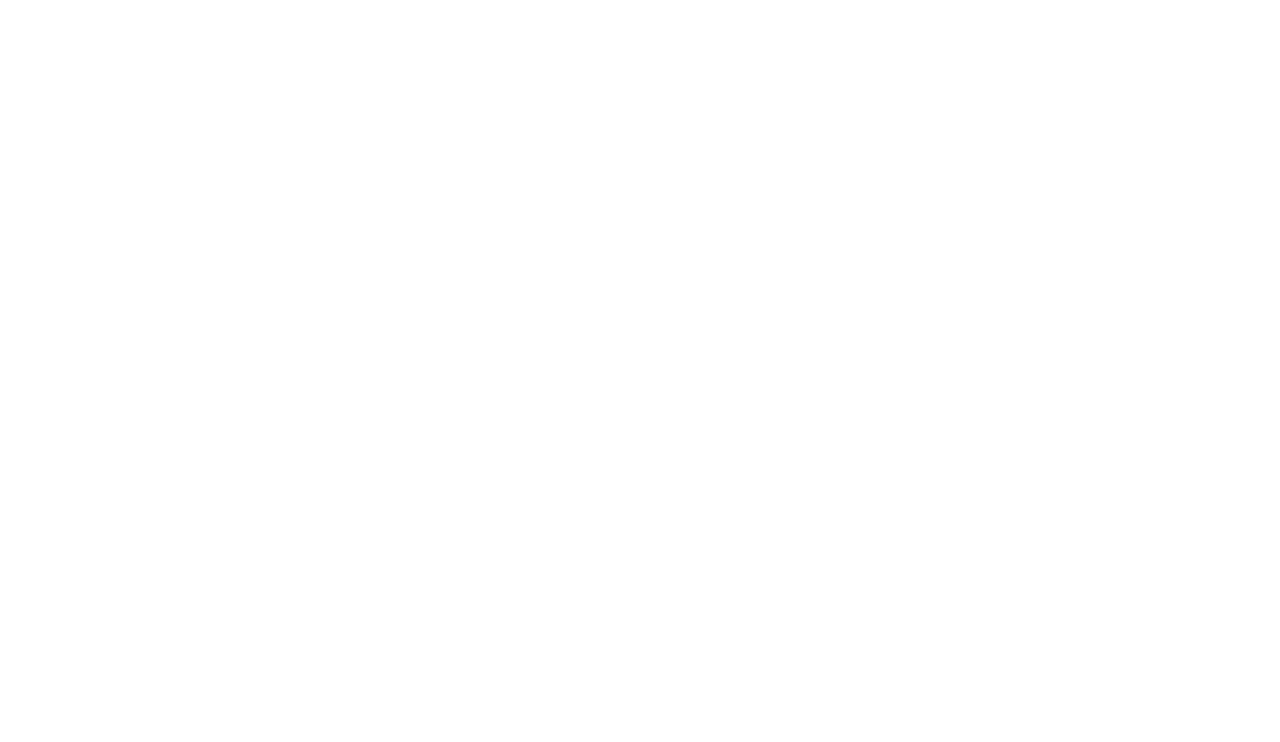
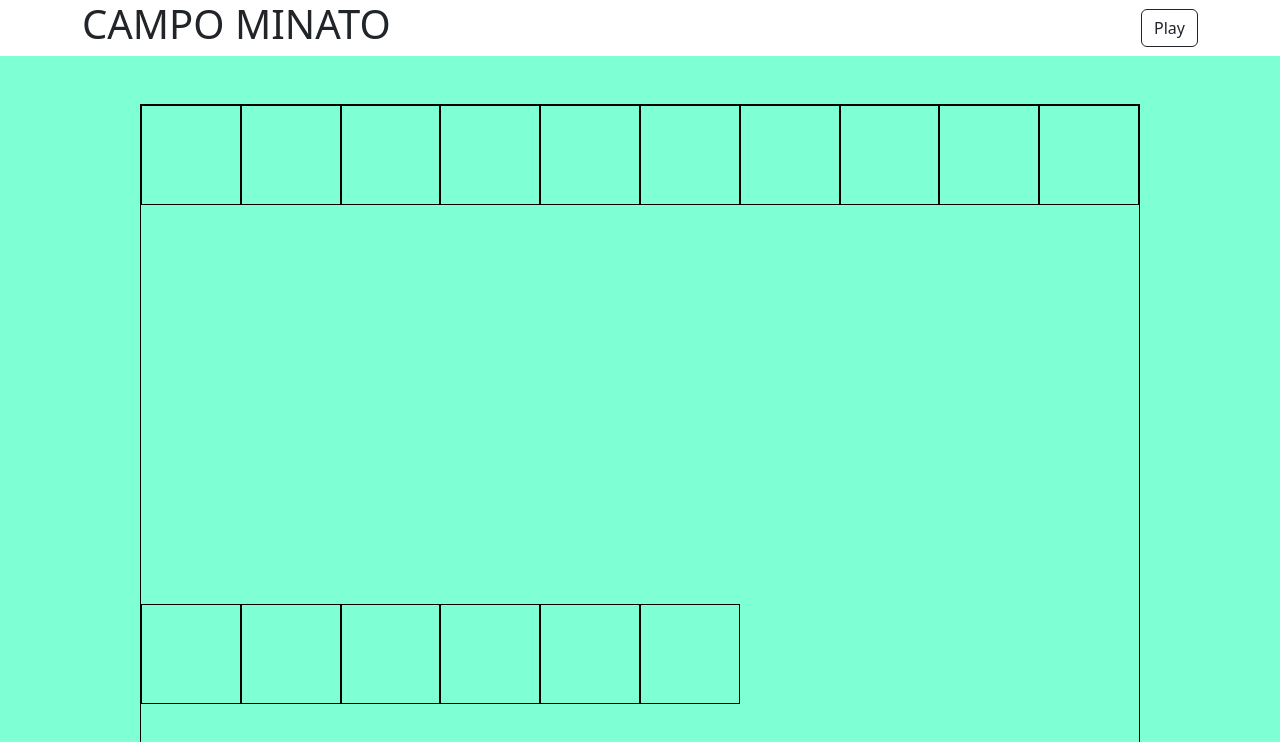
Before and after one commit to GabrieleRizzo19/js-campominato-grid, a plain HTML site: page index.html in a window 1280 px wide. Shown: the top 742 px of the page. Drawn offline with nearby package versions, Linux system fonts and the light colour scheme.

Commit message:
grid element added

```diff
--- a/css/main.css
+++ b/css/main.css
@@ -0,0 +1,16 @@
+main{
+    background-color: aquamarine;
+}
+
+#my-grid{
+    margin: 3em auto;
+    width: 1000px;
+    height: 1000px;
+    border: 1px solid black;
+}
+
+.my-square{
+    width: calc( 100% / 10);
+    height: calc( 100% / 10);
+    border: 0.5px solid black;
+}
--- a/index.html
+++ b/index.html
@@ -4,10 +4,47 @@
     <meta charset="UTF-8">
     <meta http-equiv="X-UA-Compatible" content="IE=edge">
     <meta name="viewport" content="width=device-width, initial-scale=1.0">
+    <link href="https://cdn.jsdelivr.net/npm/bootstrap@5.2.3/dist/css/bootstrap.min.css" rel="stylesheet" integrity="sha384-rbsA2VBKQhggwzxH7pPCaAqO46MgnOM80zW1RWuH61DGLwZJEdK2Kadq2F9CUG65" crossorigin="anonymous">
     <link rel="stylesheet" href="./css/main.css">
     <title>CAMPO MINATO</title>
 </head>
 <body>
+    <div id="body-wrapper">
+        <header>
+            <div id="header-wrapper" class="container d-flex justify-content-between align-items-center">
+                <h1>CAMPO MINATO</h1>
+                <button class="btn btn-outline-dark">Play</button>
+            </div>
+        </header>
+
+        <main>
+            <div id="main-wrapper" class="container d-flex justify-content-center">
+                <div id="my-grid" class="d-flex justify-content-start align-items-start flex-wrap">
+                    <div class="my-square"></div>
+                    <div class="my-square"></div>
+                    <div class="my-square"></div>
+                    <div class="my-square"></div>
+                    <div class="my-square"></div>
+                    <div class="my-square"></div>
+                    <div class="my-square"></div>
+                    <div class="my-square"></div>
+                    <div class="my-square"></div>
+                    <div class="my-square"></div>
+                    <div class="my-square"></div>
+                    <div class="my-square"></div>
+                    <div class="my-square"></div>
+                    <div class="my-square"></div>
+                    <div class="my-square"></div>
+                    <div class="my-square"></div>
+
+                </div>
+            </div>
+        </main>
+
+        <footer>
+
+        </footer>
+    </div>
 
     <script src="./js/main.js"></script>
 </body>
```
